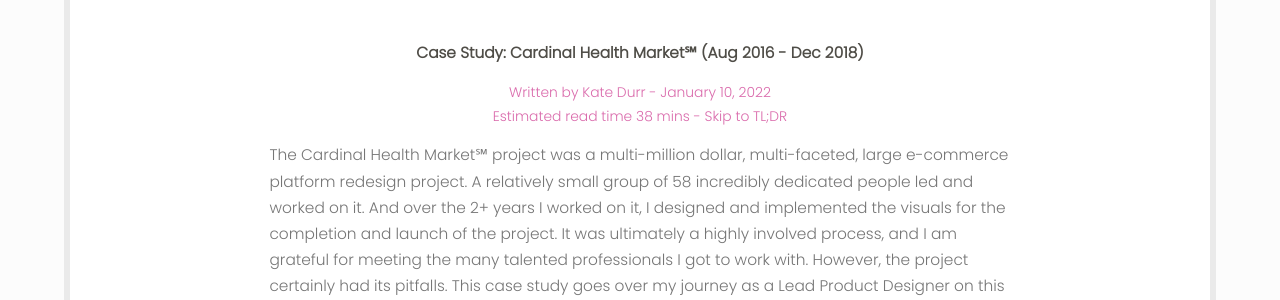
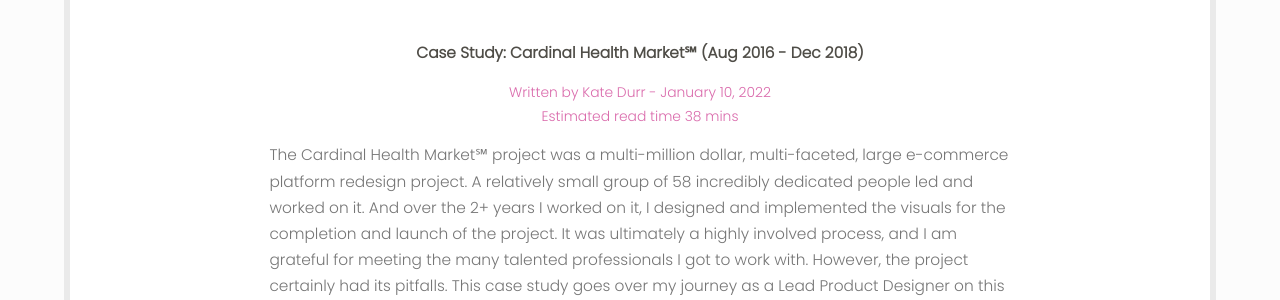
Before and after one commit to Kaedurr/portfolio, a Jekyll site: the page built from case-studies.html, in a window 1280 px wide and 900 px high, scrolled down 641 px. Shown: the part 154-454 px from the top of the window. Built offline with Jekyll 4.4.1, drawn with Linux system fonts in a browser that asks for light colours; some web fonts are replaced.

```diff
--- a/case-studies.html
+++ b/case-studies.html
@@ -18,7 +18,7 @@
                 <img src="img/blog/01-01_banner-20220113.jpg" alt="A collage showcases various elements I worked on as part of the Cardinal Health Market project." class="photo-news"/>
                 <h5>Case Study: Cardinal Health Market℠ (Aug 2016 - Dec 2018)
                 <span class="date">Written by Kate Durr - January 10, 2022</br>
-                Estimated read time 38 mins - Skip to TL;DR</span></h5>
+                Estimated read time 38 mins</span></h5>
                 <p>The Cardinal Health Market℠ project was a multi-million dollar, multi-faceted, large e-commerce platform redesign project. A relatively small group of 58 incredibly dedicated people led and worked on it. And over the 2+ years I worked on it, I designed and implemented the visuals for the completion and launch of the project. It was ultimately a highly involved process, and I am grateful for meeting the many talented professionals I got to work with. However, the project certainly had its pitfalls. This case study goes over my journey as a Lead Product Designer on this project: my methods, what I achieved, what I learned, struggles and how we overcame them as a team, the project's release, and why I left the project after 2 years and 8 months.</p>
                 <h6>Making a team of designers obsolete</h6>
                 <p>I was originally hired for a small graphic design role on the project. At the time I was contracted, my roles only involved categorizing products and product images, finding a suitable studio to photograph new imagery, preparing to update graphics, working across silos to help unify design concepts, drafting and getting approved a 14-page style guide for authoring product descriptions and categorizations, and working with the outsourced team of graphic designers to approve user interface designs.</p>
```
